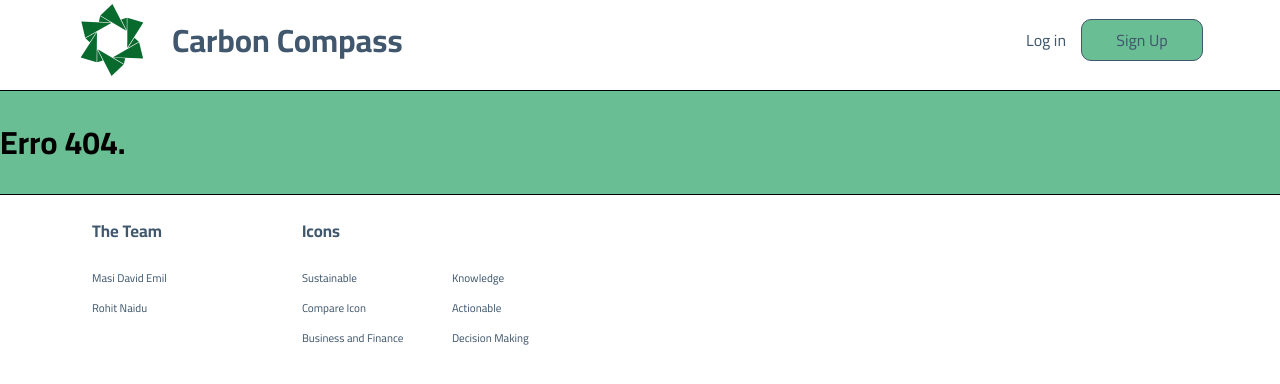
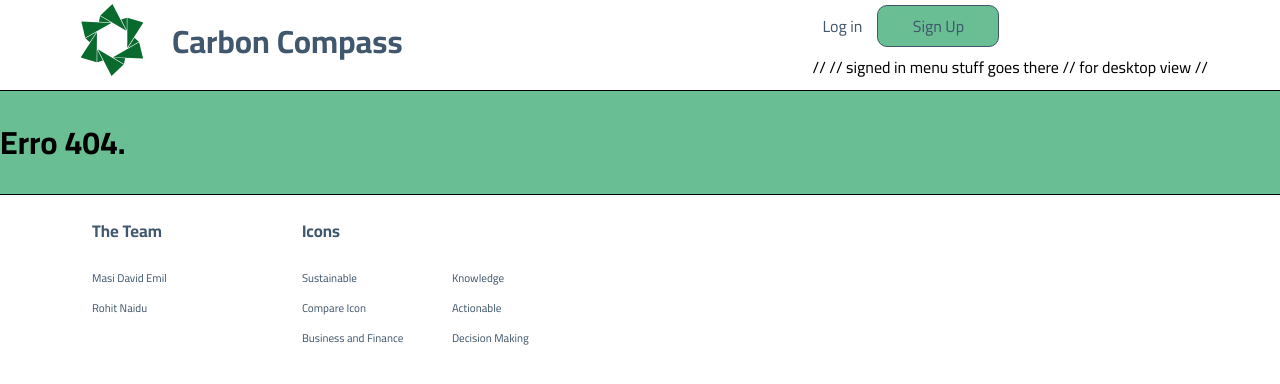
Before and after one commit to rohtett/carbon-footprint-calculator, a React (Create React App) app: page / in a window 1280 px wide. Before the commit this address had no page. Shown: the top 384 px of the page. Built offline with nearby package versions, Linux system fonts and the light colour scheme.

Commit message:
comments added for masi on app.jsx

```diff
--- a/src/App.js
+++ b/src/App.js
@@ -27,6 +27,10 @@ function App() {
                 </div>
               </div>
               <div className="desktop__signed">
+                //
+                // signed in menu stuff goes there
+                // for desktop view
+                //
               </div>
             </div>
             <div className="hamburger">
@@ -37,6 +41,10 @@ function App() {
                 <div className="hamburger--menu__signin">
                 </div>
                 <div className="hamburger--menu__signed">
+                //
+                // signed in menu stuff goes there
+                // for hamburger menu
+                //
                 </div>
               </div>
             </div>
```
